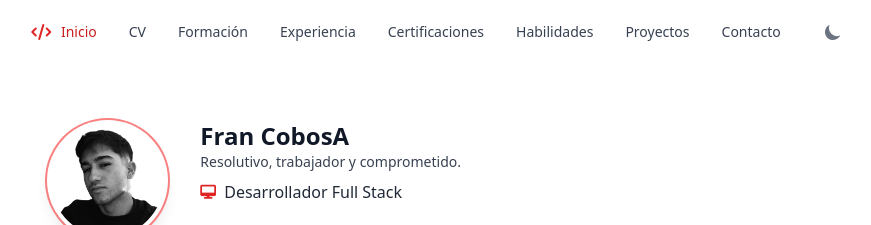
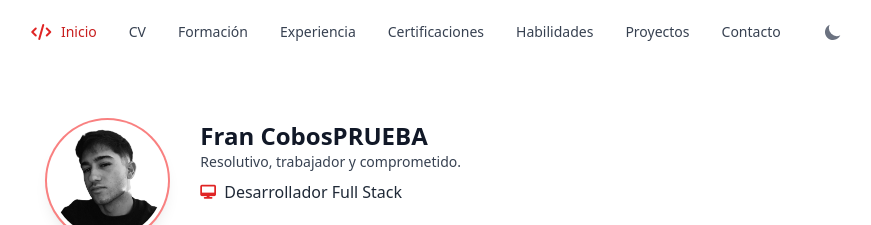
Before and after one commit to francobosg/francobosg, a website built with Vite: page index.html in a window 1280 px wide. Shown: the top 225 px of the page, without its empty margins (198-1069 px from the left). Built offline with nearby package versions, Linux system fonts and the light colour scheme.

Commit message:
Update index.html

```diff
--- a/index.html
+++ b/index.html
@@ -127,7 +127,7 @@
         <div>
           <!-- Header area  -->
           <div class="header mb-16">
-            <h1 class="text-2xl font-bold text-gray-900 dark:text-gray-200">Fran CobosA</h1>
+            <h1 class="text-2xl font-bold text-gray-900 dark:text-gray-200">Fran CobosPRUEBA</h1>
             <p class="text-sm text-gray-700 dark:text-gray-500">Resolutivo, trabajador y comprometido.
 
             </p>
```
